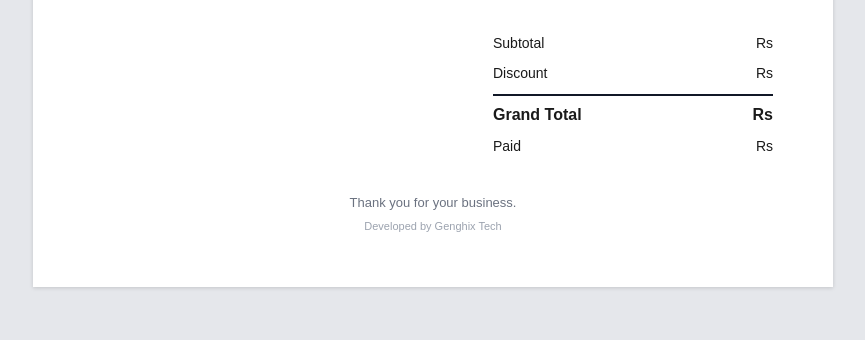
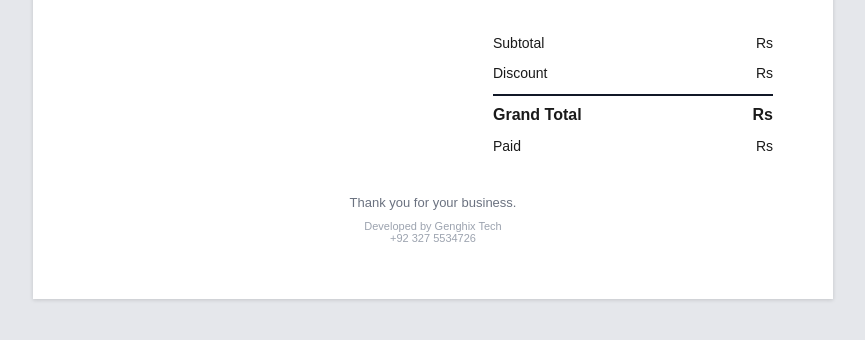
Before and after one commit to saimnawaz166/j-trader, a Django app: template templates/inventory/invoice_print.html in a window 1280 px wide. Shown: the part 381-721 px from the top of the page, without its empty margins (207-1072 px from the left). Run offline with Django 5.2, Linux system fonts and the light colour scheme; the template is opened without the code that fills it, so the values that code supplies are empty.

Commit message:
Add contact number below developer credit on invoice print

```diff
--- a/templates/inventory/invoice_print.html
+++ b/templates/inventory/invoice_print.html
@@ -375,7 +375,8 @@
         </div>
 
         <div class="dev-credit">
-            Developed by Genghix Tech
+            Developed by Genghix Tech<br>
+            +92 327 5534726
         </div>
 
     </div>
```
